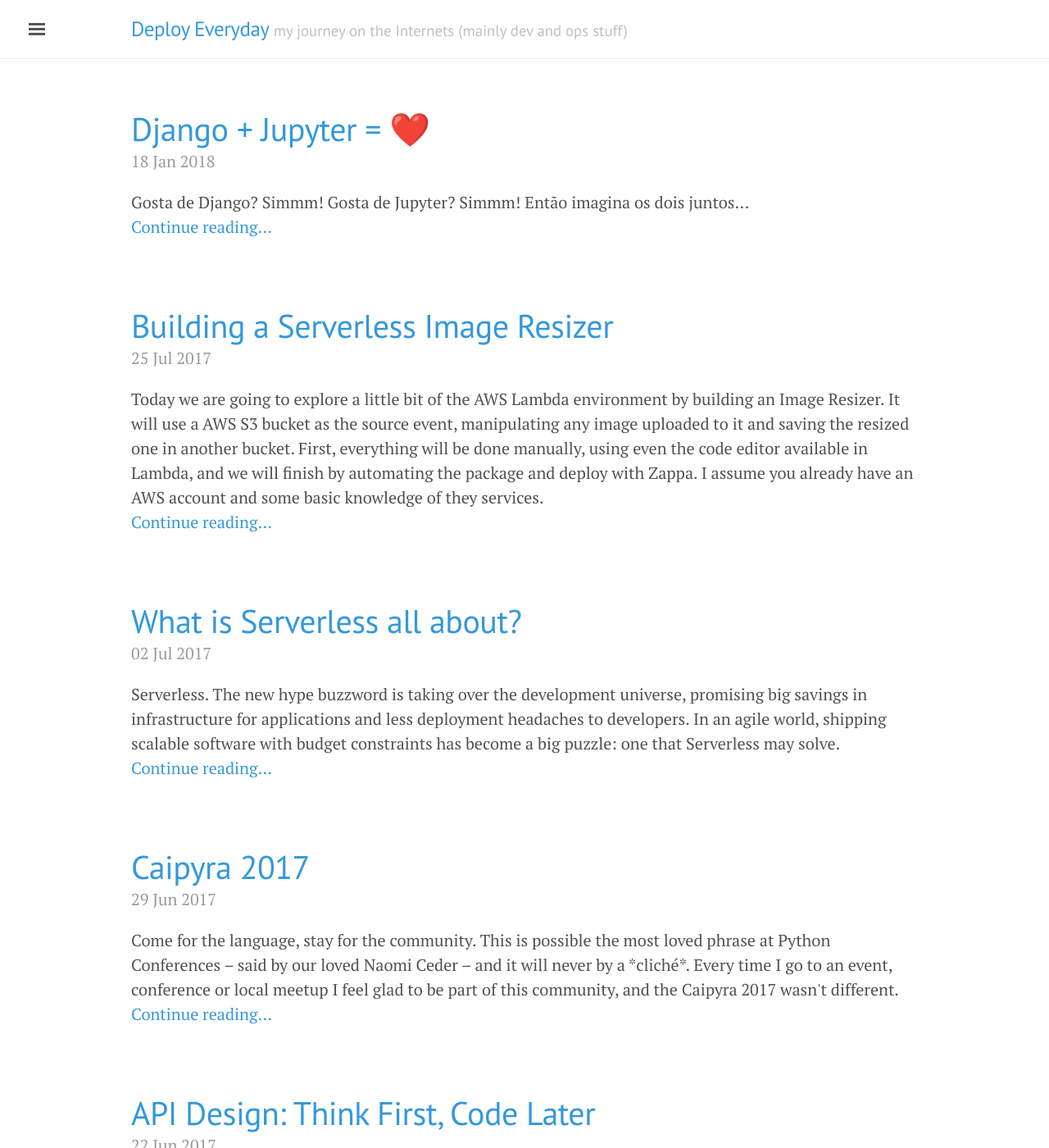
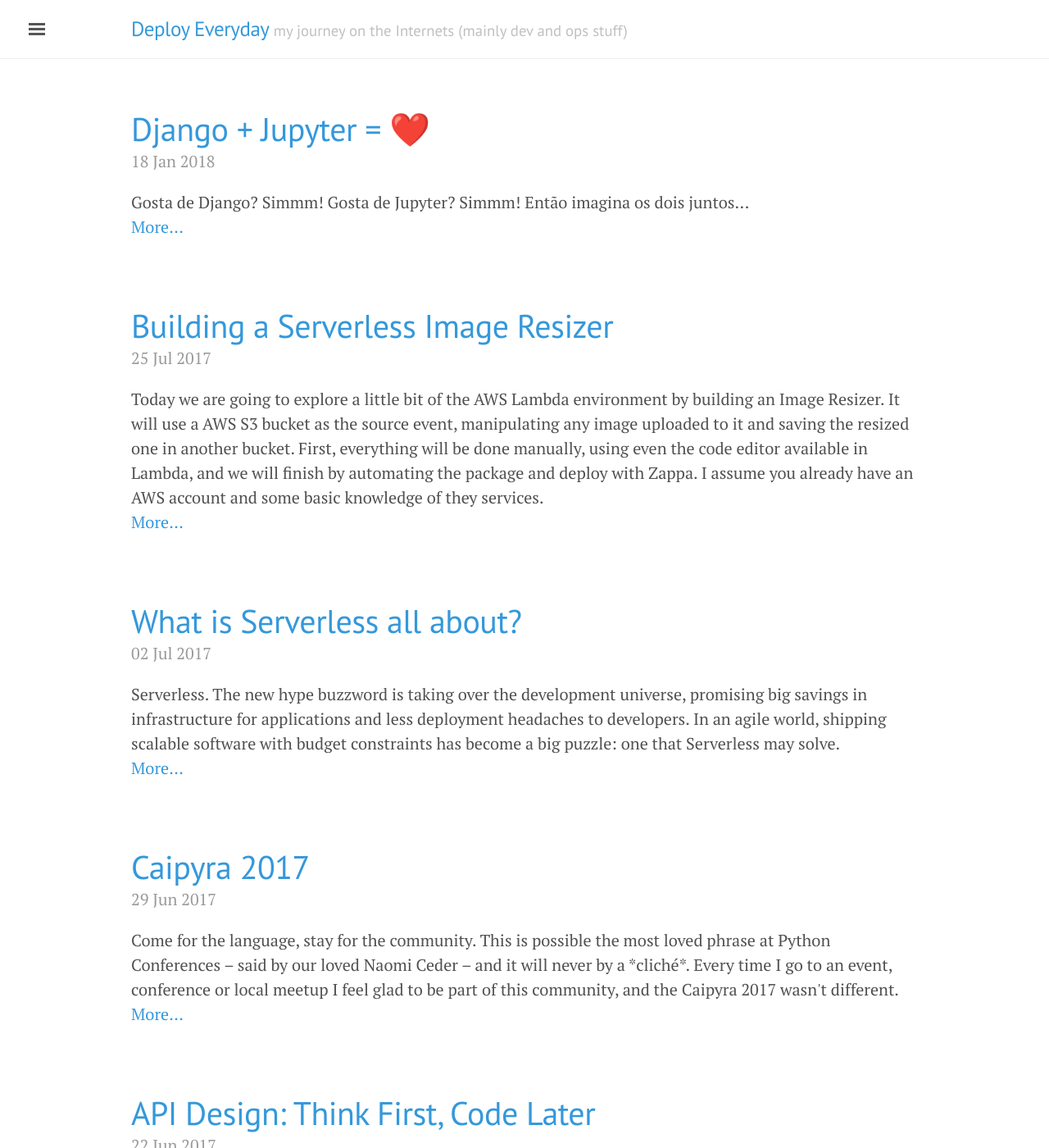
Before and after one commit to jonatasbaldin/jonatasbaldin.github.io, a Jekyll site: the page built from index.html, in a window 1280 px wide and 1400 px high. Shown: the whole window at 82% size. Built offline with Jekyll 4.4.1, drawn with Linux system fonts in a browser that asks for light colours; nearby versions of some CDN libraries; the list of posts is cut into pages by our own code; some of the changed text lies outside the part shown.

Commit message:
Change the Continue reading... reading text

```diff
--- a/index.html
+++ b/index.html
@@ -16,7 +16,7 @@
 
     {{ post.description }}
 
-    <p><a href="{{ post.url}}">Continue reading...</a></p>
+    <p><a href="{{ post.url}}">More...</a></p>
   </div>
   {% endfor %}
 </div>
```
